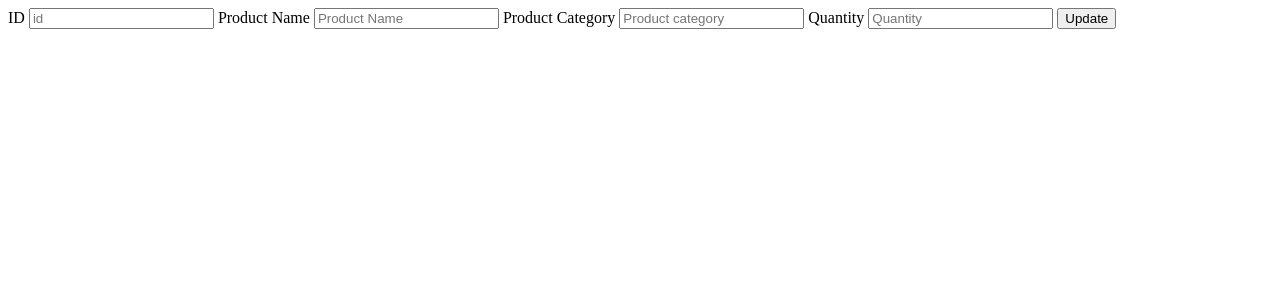
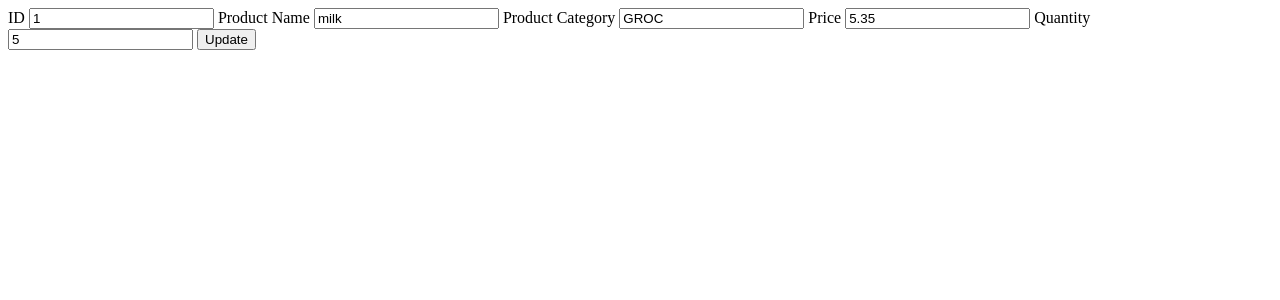
Before and after one commit to harsh4248/order-management-system, a Flask app: page /update/1 in a window 1280 px wide. Shown: the top 300 px of the page. Run offline with Flask 2, Linux system fonts and the light colour scheme; data comes from the database, SQL or seed files in the repository.

Commit message:
In database column price column added

```diff
--- a/app.py
+++ b/app.py
@@ -16,11 +16,13 @@ class Inventory(db.Model):
     id = db.Column(db.Integer, primary_key=True)
     product_name = db.Column(db.String(20), unique = False, nullable = False)
     product_category = db.Column(db.String(20), unique = False, nullable = False)
+    product_price = db.Column(db.Float, unique = False, nullable = False)
     quantity = db.Column(db.Integer, nullable = False)
 
-    def __init__(self, product_name, product_category, quantity):
+    def __init__(self, product_name, product_category, product_price, quantity):
         self.product_name = product_name
         self.product_category = product_category
+        self.product_price = product_price
         self.quantity = quantity
 
 
@@ -72,10 +74,14 @@ def updateData():
     product_name = request.form.get("productName")
     product_category = request.form.get("productCategory")
     product_quantity = request.form.get("quantity")
+    product_price = request.form.get("productPrice")
+
     data = Inventory.query.get(product_id)
     data.product_name = product_name
     data.product_category = product_category
+    data.product_price = product_price
     data.quantity = product_quantity
+
     db.session.commit()
     print('done')
     return redirect('admin')
@@ -87,11 +93,11 @@ def addProduct():
     product_name = request.form.get("productName")
     product_category = request.form.get("productCategory")
     product_quantity = request.form.get("quantity")
+    product_price = request.form.get("productPrice")
 
-    if product_name != '' and product_category != '' and product_quantity != None:
+    if product_name != '' and product_category != '' and product_quantity != None and product_price != None:
 
-
-        new_product = Inventory(product_name=product_name,product_category=product_category,quantity=int(product_quantity))
+        new_product = Inventory(product_name=product_name,product_category=product_category,product_price=product_price,quantity=int(product_quantity))
         db.session.add(new_product)
         db.session.commit()
         print('done')
--- a/templates/addnew.html
+++ b/templates/addnew.html
@@ -9,6 +9,8 @@
         <input type="text" name="productName" placeholder="Product Name">
         <label>Product Category</label>
         <input type="text" name="productCategory" placeholder="Product category">
+        <label>Price</label>
+        <input type="number" step="0.01" name="productPrice" placeholder="Product Price">
         <label>Quantity</label>
         <input type="number" name="quantity" placeholder="Quantity">
         <button type="submit">Add</button>
--- a/templates/admin.html
+++ b/templates/admin.html
@@ -11,6 +11,7 @@
             <th>Id</th>
             <th>Product Name</th>
             <th>Product Category</th>
+            <th>Price Per Unit</th>
             <th>Quantity</th>
             <th>#</th>
             <th>#</th>
@@ -20,6 +21,7 @@
             <td>{{data.id}}</td>
             <td>{{data.product_name}}</td>
             <td>{{data.product_category}}</td>
+            <td>{{data.product_price}}</td>
             <td>{{data.quantity}}</td>
             <td><a href="/delete/{{data.id}}" type="button">Delete</a></td>
             <td><a href="/update/{{data.id}}" type="button">Update</a></td>
--- a/templates/update.html
+++ b/templates/update.html
@@ -11,6 +11,8 @@
         <input type="text" name="productName" placeholder="Product Name" value='{{inventory.product_name}}'>
         <label>Product Category</label>
         <input type="text" name="productCategory" placeholder="Product category" value="{{inventory.product_category}}">
+        <label>Price</label>
+        <input type="number" step="0.01" name="productPrice" placeholder="Price Per unit" value="{{inventory.product_price}}">
         <label>Quantity</label>
         <input type="number" name="quantity" placeholder="Quantity" value="{{inventory.quantity}}">
         <button type="submit">Update</button>
--- a/templates/user.html
+++ b/templates/user.html
@@ -13,6 +13,7 @@
             <th>Product Name</th>
             <th>Product Catogory</th>
             <th>Quantity</th>
+            <th>price per unit</th>
             <th>#</th>
          </thead>
          {% for data in inventory %}
@@ -20,6 +21,7 @@
             <td>{{data.id}}</td>
             <td>{{data.product_name}}</td>
             <td>{{data.product_category}}</td>
+            <td>{{data.product_price}}</td>
             <td>{{data.quantity}}</td>
             <td><a href="/sell/{{data.id}}" type="button">Sell</a></td>
          </tbody>
```
Also changed, not shown: instance/site.db.
